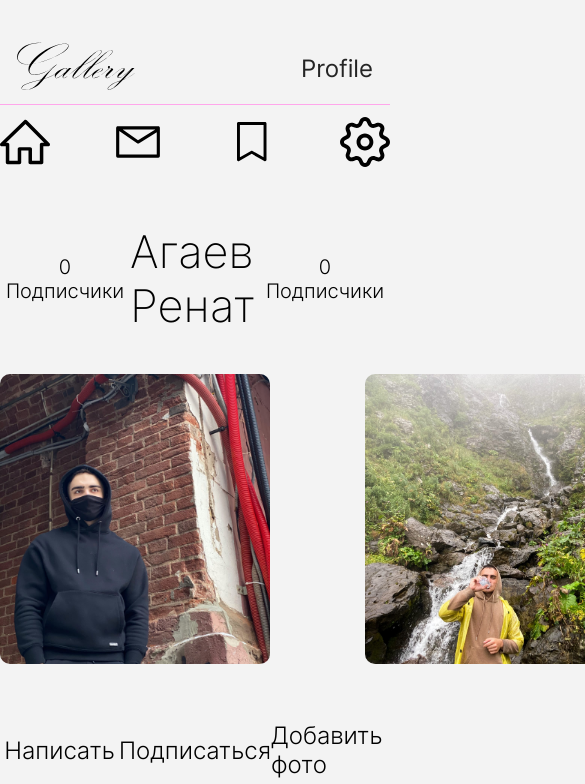
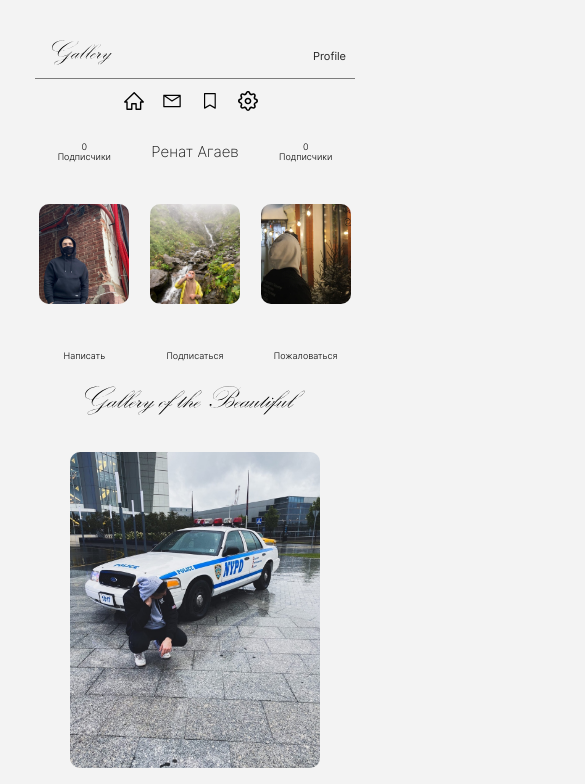
Before and after one commit to Tale245/Viper-Gallery, a plain HTML site: page index.html in a window 390 px wide. Shown: the top 784 px of the page, 585 px wide, since content can reach past the window. Drawn offline with Linux system fonts and the light colour scheme.

Commit message:
Сайт готов под разные устройства

```diff
--- a/index.html
+++ b/index.html
@@ -14,28 +14,30 @@
   </header>
   <nav class="menu">
     <div class="menu__items">
-      <a href="#" class="menu__items-link"></a>
-      <a href="#" class="menu__items-link"></a>
-      <a href="#" class="menu__items-link"></a>
-      <a href="#" class="menu__items-link"></a>
+      <a href="#" class="menu__items-link"><img class="menu__image" src="images/home-i.svg"></a>
+      <a href="#" class="menu__items-link"><img class="menu__image" src="images/message-i.svg"></a>
+      <a href="#" class="menu__items-link"><img class="menu__image" src="images/like-i.svg"></a>
+      <a href="#" class="menu__items-link"><img class="menu__image" src="images/setting-i.svg"></a>
     </div>
   </nav>
   <section class="profile">
-    <div class="profile__info">
-    <p class="profile__subscribers profile__text"><span class="profile__number-subscribers">0</span></br>Подписчики</p>
-    <h1 class="profile__title">Агаев Ренат</h1>
-    <p class="profile__subscription profile__text"><span class="profile__number-subscription">0</span></br>Подписчики</p>
-    </div>
-    <div class="profile__avatars">
+    <div class="profile__items">
+      <div class="profile__item">
+      <p class="profile__subscribers profile__text"><span class="profile__number-subscribers">0</span></br>Подписчики</p>
       <img class="profile__avatar" src="./images/card__image.jpg">
-      <img class="profile__avatar" src="./images/card__image4.jpg">
-      <img class="profile__avatar" src="./images/card__image6.jpg">
-    </div>
-  </section>
-  <section class="buttons-links">
-    <a href="#" class="buttons-links__item">Написать</a>
-    <a href="#" class="buttons-links__item">Подписаться</a>
-    <a href="#" class="buttons-links__item">Добавить фото</a>
+      <a href="#" class="profile__button">Написать</a>
+      </div>
+      <div class="profile__item">
+        <p class="profile__title">Ренат Агаев</p>
+        <img class="profile__avatar" src="./images/card__image4.jpg">
+        <a href="#" class="profile__button">Подписаться</a>
+        </div>
+      <div class="profile__item">
+        <p class="profile__subscribers profile__text"><span class="profile__number-subscribers">0</span></br>Подписчики</p>
+        <img class="profile__avatar" src="./images/card__image6.jpg">
+        <a href="#" class="profile__button">Пожаловаться</a>
+        </div>
+      </div>
   </section>
   <section class="elements">
     <img class="elements__title" src="./images/Gallery of the Beautiful.svg">
--- a/pages/index.css
+++ b/pages/index.css
@@ -5,13 +5,33 @@
   background-color: #F3F3F3;
 }
 .header{
-  margin: 0;
-  padding-top: 42px;
+  margin: 0 auto;
+  padding-top: 40px;
   max-width: 1267px;
   max-height: 94px;
   display: flex;
   justify-content: space-between;
-  border-bottom: 1px solid #FFA6EB;
+  border-bottom: 1px solid rgba(124, 124, 124, 1);
+}
+@media screen and (max-width: 1280px){
+  .header{
+    max-width: 1024px;
+  }
+}
+@media screen and (max-width: 1024px){
+  .header{
+    max-width: 940px;
+  }
+}
+@media screen and (max-width: 768px){
+  .header{
+    max-width: 730px;
+  }
+}
+@media screen and (max-width: 550px){
+  .header{
+    max-width: 320px;
+  }
 }
 .header__logo-link{
   margin: 0;
@@ -26,6 +46,16 @@
 .header__logo:hover{
   opacity: 0.8;
 }
+@media screen and (max-width:768px) {
+  .header__logo{
+    width: 100px;
+  }
+}
+@media screen and (max-width:550px) {
+  .header__logo{
+    width: 60px;
+  }
+}
 .header__title{
   margin: 0;
   margin-right: 17px;
@@ -38,21 +68,141 @@
   line-height: 29px;
   color: #242424;
 }
+@media screen and (max-width:550px) {
+  .header__title{
+    font-size: 11px;
+    line-height: 13px;
+    margin-right: 9px;
+    margin-bottom: 5px;
+  }
+}
+.menu{
+  margin: 0 auto;
+  padding-top: 12px;
+  max-width: 501px;
+  max-height: 64px;
+}
+@media screen and (max-width: 550px){
+  .menu{
+    max-width: 142px;
+  }
+}
+.menu__items{
+  margin: 0;
+  padding: 0;
+  display: flex;
+  justify-content: space-between;
+}
+.menu__image{
+  margin: 0;
+  width: 50px;
+  height: 50px;
+  padding-bottom: 1px;
+  border-bottom: 1px solid #f3f3f3;
+  transition: border-bottom 200ms ease-in-out;
+}
+.menu__image:hover{
+  border-bottom: 1px solid #242424
+}
 
+@media screen and (max-width: 768px){
+  .menu__image{
+    margin-right: 55px;
+    width: 40px;
+    height: 40px;
+  }
+
+}
+@media screen and (max-width: 550px){
+  .menu__image{
+    margin-right: 18px;
+    width: 20px;
+    height: 20px;
+  }
+}
 /* CSS FOR PROFILE */
 .profile{
   margin: 0 auto;
   max-width: 1100px;
   padding-top: 58px;
 }
-.profile__info{
+@media screen and (max-width: 1280px){
+  .profile{
+    padding-top: 64px;
+  }
+
+}
+@media screen and (max-width: 1024px){
+  .profile{
+    padding-top: 55px;
+  }
+}
+@media screen and (max-width: 768px){
+  .profile{
+    padding-top: 61px;
+    max-width: 768px;
+  }
+}
+@media screen and (max-width: 550px){
+  .profile{
+    padding-top: 25px;
+    max-width: 320px;
+  }
+}
+.profile__items{
   margin: 0 auto;
-  margin-bottom: 41px;
   display: grid;
   grid-template-columns: repeat(3, 1fr);
+  gap: 97px;
+  justify-items: center;
+}
+@media screen and (max-width: 1280px){
+  .profile__items{
+    gap: 73px;
+  }
+}
+@media screen and (max-width: 768px){
+  .profile__items{
+    gap: 39px;
+  }
+}
+@media screen and (max-width: 550px){
+  .profile__items{
+    gap: 12px;
+  }
+}
+.profile__title{
+  margin: 0 auto;
+  max-width: 273px;
+  margin-bottom: 35px;
+  text-overflow: ellipsis;
+  white-space: nowrap;
+  overflow: hidden;
+  text-align: center;
+  font-family: 'Inter';
+  font-style: normal;
+  font-weight: 200;
+  font-size: 45px;
+  line-height: 54px;
+  color: #000000;
+}
+@media screen and (max-width: 768px) {
+  .profile__title{
+  font-size: 39px;
+  line-height: 50px;
+  max-width: 228px;
+  }
+}
+@media screen and (max-width: 550px) {
+  .profile__title{
+    font-size: 15px;
+    line-height: 19px;
+    margin-bottom: 43px;
+  }
 }
 .profile__text{
   margin: 0 auto;
+  margin-bottom: 42px;
   align-self: center;
   font-family: 'Inter';
   font-style: normal;
@@ -62,21 +212,17 @@
   text-align: center;
   color: #000000;
 }
-.profile__title{
-  margin: 0 auto;
-  font-family: 'Inter';
-  font-style: normal;
-  font-weight: 200;
-  font-size: 45px;
-  line-height: 54px;
-  color: #000000;
+@media screen and (max-width: 768px) {
+  .profile__text{
+    font-size: 18px;
+    line-height: 21px;
+  }
 }
-.profile__avatars{
-  margin: 0 auto;
-  max-width: 1009px;
-  display: grid;
-  grid-template-columns: repeat(3, 1fr);
-  gap: 95px;
+@media screen and (max-width: 550px) {
+  .profile__text{
+    font-size: 9px;
+    line-height: 10px;
+  }
 }
 .profile__avatar{
   margin: 0 auto;
@@ -85,58 +231,27 @@
   object-fit: cover;
   border-radius: 10px;
 }
-
-.menu{
+@media screen and (max-width: 1280px) {
+  .profile__avatar{
+    width: 250px;
+    Height: 270px;
+  }
+}
+@media screen and (max-width: 768px) {
+  .profile__avatar{
+    width: 210px;
+    Height: 230px;
+  }
+}
+@media screen and (max-width: 550px) {
+  .profile__avatar{
+    width: 90px;
+    Height: 100px;
+  }
+}
+.profile__button{
   margin: 0 auto;
-  padding-top: 12px;
-  max-width: 501px;
-  max-height: 64px;
-}
-.menu__items{
-  margin: 0;
-  padding: 0;
-  display: flex;
-  justify-content: space-between;
-}
-.menu__items-link{
-  margin: 0;
-  width: 50px;
-  height: 50px;
-  transition: background-image 200ms ease-in-out;
-  background-image: url(../images/home-i.svg)
-}
-.menu__items-link:hover{
-  background-image: url(../images/active.svg);
-}
-.menu__items-link:nth-child(2){
-  background-image: url(../images/message-i.svg)
-}
-.menu__items-link:nth-child(2):hover{
-  background-image: url(../images/message-i_active.svg)
-}
-.menu__items-link:nth-child(3){
-  background-image: url(../images/like-i.svg)
-}
-.menu__items-link:nth-child(3):hover{
-  background-image: url(../images/like-i_active.svg)
-}
-.menu__items-link:nth-child(4){
-  background-image: url(../images/setting-i.svg)
-}
-.menu__items-link:nth-child(4):hover{
-  background-image: url(../images/setting-i_active.svg)
-
-}
-
-.buttons-links{
-  margin: 0 auto;
-  max-width: 1120px;
-  padding-top: 57px;
-  display: grid;
-  grid-template-columns: repeat(3, 1fr);
-}
-.buttons-links__item{
-  margin: 0 auto;
+  margin-top: 42px;
   display: flex;
   justify-content: center;
   align-items: center;
@@ -149,11 +264,20 @@
   color: #000000;
   transition: opacity 200ms ease-in-out;
 }
-.buttons-links__item:hover{
+.profile__button:hover{
   opacity: 0.8;
+}
+@media screen and (max-width: 550px) {
+  .profile__button{
+  font-size: 9px;
+  line-height: 11px;
+  }
 }
 .elements{
   margin: 0 auto;
+  display: flex;
+  flex-direction: column;
+  justify-content: center;
 }
 .elements__title{
   margin: 0 auto;
@@ -162,6 +286,19 @@
   margin-top: 120px;
   margin-bottom: 37px;
 }
+@media screen and (max-width: 1024px) {
+  .elements__title{
+    margin-top: 55px;
+    margin-bottom: 37px;
+    width: 220px;
+
+  }
+}
+@media screen and (max-width: 1024px) {
+  .elements__title{
+    margin-top: 25px;
+  }
+}
 .elements__container{
   margin: 0 auto;
   position: relative;
@@ -169,6 +306,19 @@
   grid-template-columns: repeat(3, 1fr);
   max-width: 1009px;
   gap: 23px;
+}
+@media screen and (max-width: 768px) {
+  .elements__container{
+    gap: 19px;
+    max-width: 768px;
+  }
+}
+@media screen and (max-width: 550px) {
+  .elements__container{
+    grid-template-columns: repeat(1, 1fr);
+    row-gap: 41px;
+    max-width: 550px;
+  }
 }
 .card{
   margin: 0 auto;
@@ -180,11 +330,25 @@
   height: 407px;
   object-fit: cover;
 }
+@media screen and (max-width: 768px) {
+  .card__image{
+    width: 230px;
+    height: 291px;
+  }
+}
+@media screen and (max-width: 550px) {
+  .card__image{
+    width: 250px;
+    height: 316px;
+  }
+}
 
 .footer{
   margin: 0 auto;
   padding-top: 30px;
-  max-width: 964px;
+  max-width: 1009px;
+  display: flex;
+  justify-content: center;
 }
 .footer__author{
   margin: 0;
```
